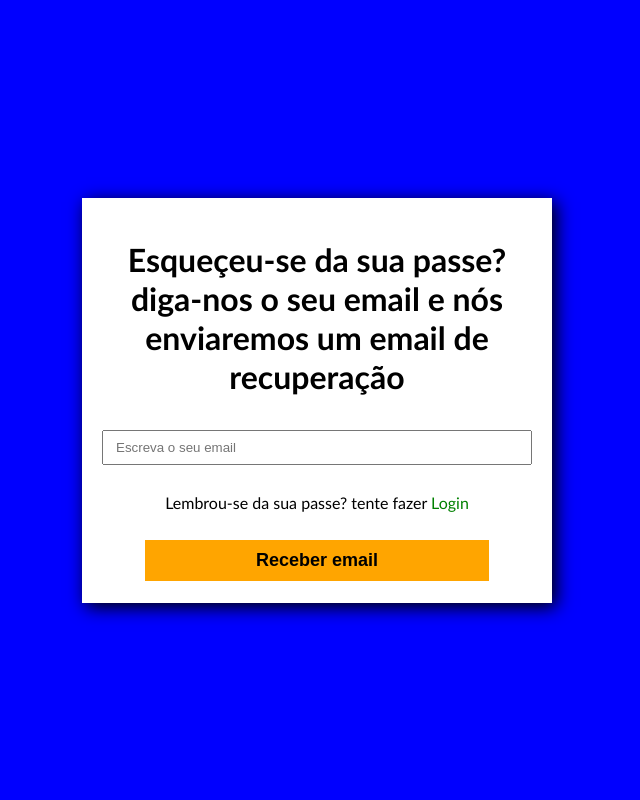
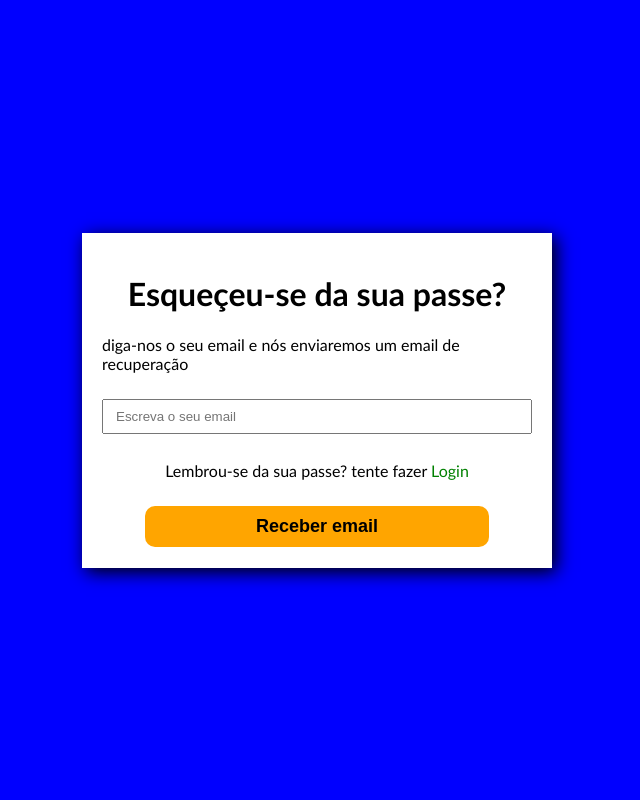
Before and after one commit to RDPW1SH/MiauWorld, a PHP site: page /auth/forgot-password in a window 1280 px wide. Shown: the whole page, without its empty margins (323-963 px from the left). Run offline with PHP 8.4, Linux system fonts and the light colour scheme.

Commit message:
mudança estilo paginas auth

```diff
--- a/app/css/auth.css
+++ b/app/css/auth.css
@@ -17,7 +17,7 @@ body {
     min-width: 380px;
     min-height: 295px;
     width: 430px;
-    height: 365px;
+    height: auto;
     display: flex;
     flex-direction: column;
     box-shadow: 4px 4px 17px black;
@@ -50,6 +50,7 @@ h1 {
     text-align: center;
     border: none;
     cursor: pointer;
+    border-radius: 10px;
 }
 .auth-btn:hover {
     background-color: orangered;
--- a/app/views/auth/forgot-password.php
+++ b/app/views/auth/forgot-password.php
@@ -44,7 +44,11 @@ if(isset($_POST['auth-btn'])) {
 <body>
 <main class="container">
     <form class="login-card" action="" method="post">
-        <h1>Esqueçeu-se da sua passe? diga-nos o seu email e nós enviaremos um email de recuperação</h1>
+        <div>
+            <h1>Esqueçeu-se da sua passe?</h1>
+            <p>diga-nos o seu email e nós enviaremos um email de recuperação</p>
+        </div>
+
         <input type="email" name="email" placeholder="Escreva o seu email" required>
         <div class="links">
             <p>Lembrou-se da sua passe? tente fazer <a href="./login.php">Login</a></p>
```
